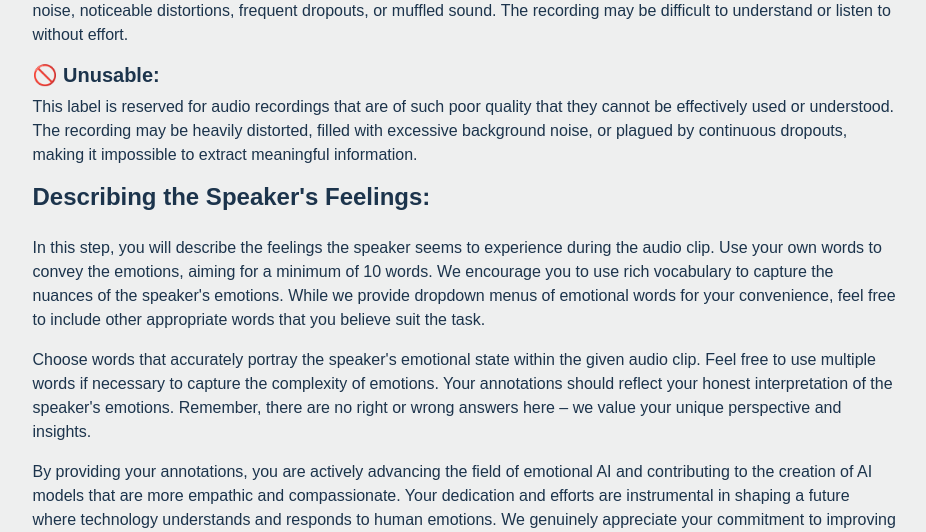
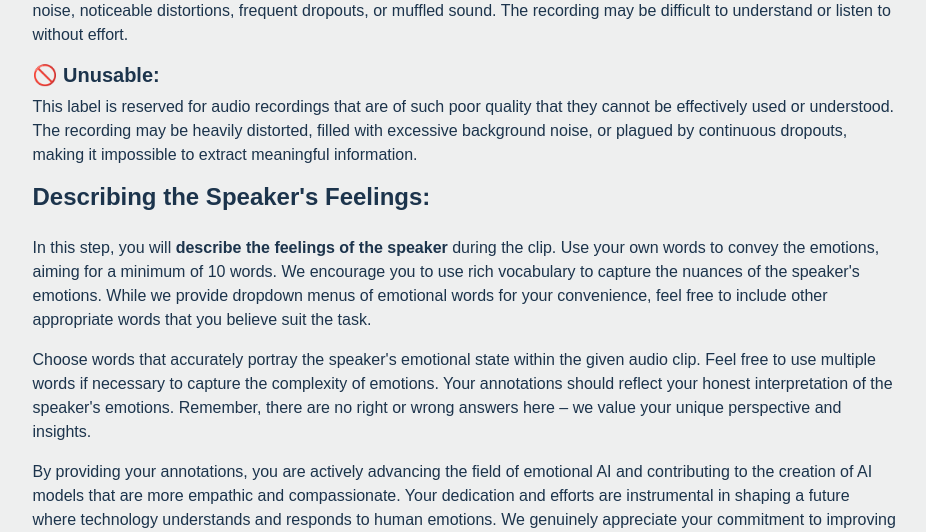
Before and after one commit to openempathic/EMNS-DCT, a Django app: page /guide/ in a window 1280 px wide. Shown: the part 2977-3509 px from the top of the page, without its empty margins (175-1101 px from the left). Run offline with Django 4.2, Linux system fonts and the light colour scheme; style sheets or scripts are compiled from the project's sources; some libraries are stand-ins or nearby versions.

Commit message:
updated guide

```diff
--- a/django_dataset_collection_tool/audio_recorder/templates/audio_recorder/annotation_guide.html
+++ b/django_dataset_collection_tool/audio_recorder/templates/audio_recorder/annotation_guide.html
@@ -157,8 +157,8 @@
                 </div>
 
                 <p class="mb-3">
-                    In this step, you will describe the feelings the speaker seems to experience during the
-                    audio clip. Use your own words to convey the emotions, aiming for a minimum of 10 words.
+                    In this step, you will <b>describe the feelings of the speaker</b> during the
+                    clip. Use your own words to convey the emotions, aiming for a minimum of 10 words.
                     We encourage you to use rich vocabulary to capture the nuances of the speaker's emotions.
                     While we provide dropdown menus of emotional words for your convenience, feel free to
                     include other appropriate words that you believe suit the task.
```
